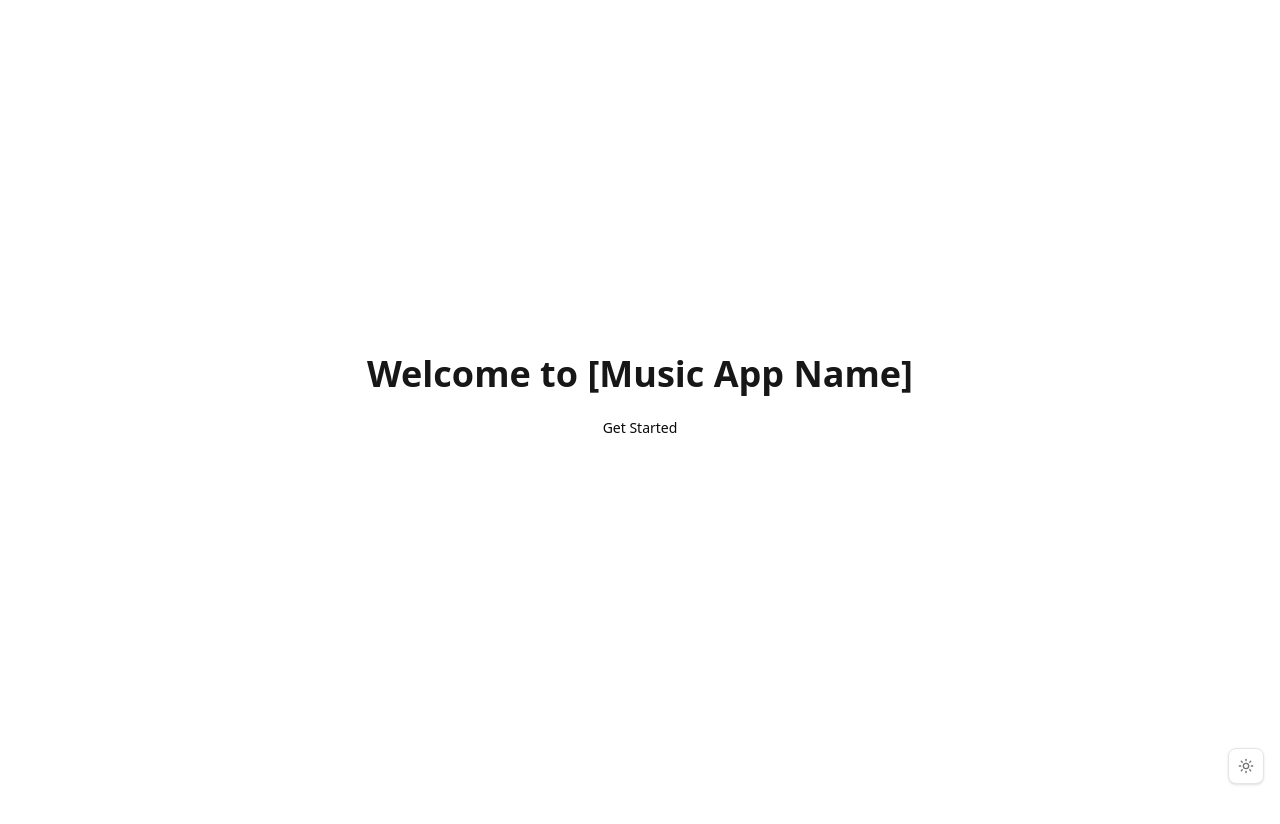
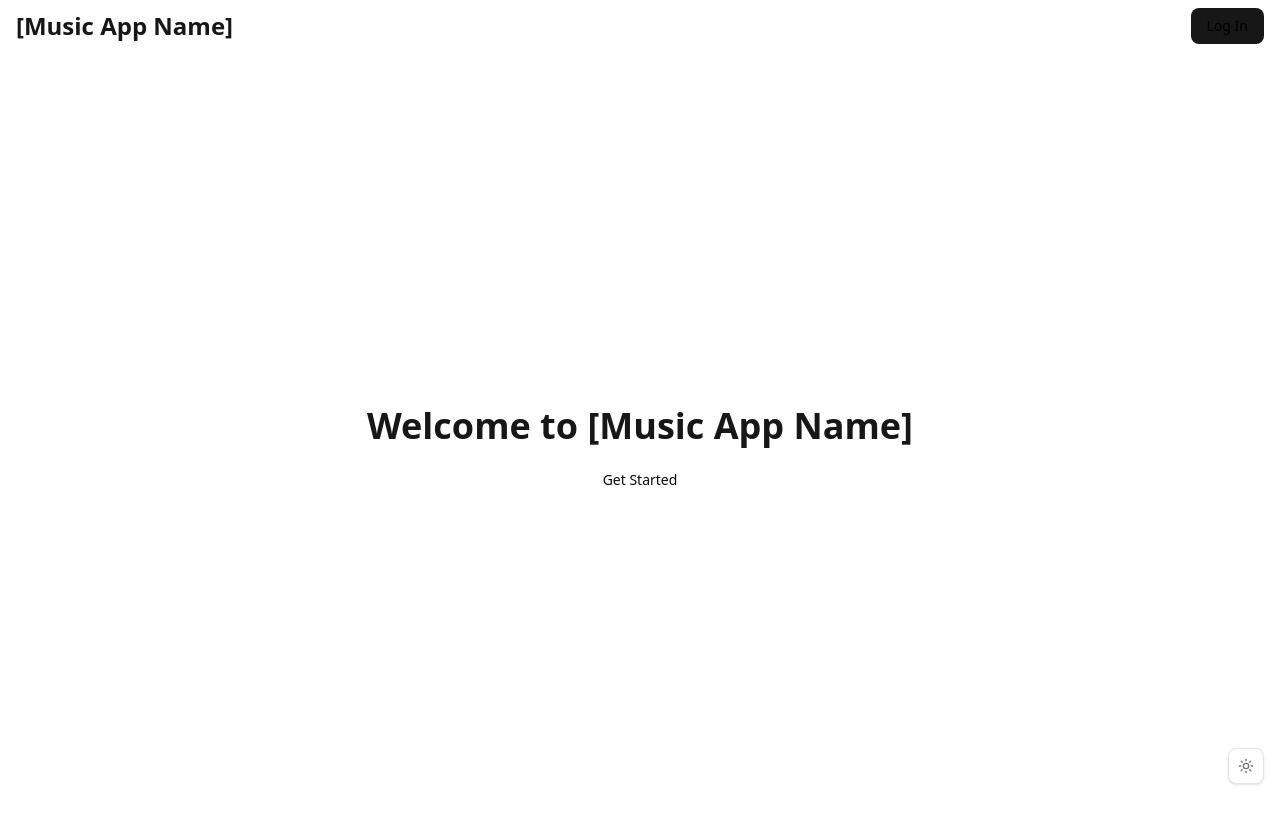
Before and after one commit to bitsatvt/music-app, a Next.js app in the folder frontend/: page / in a window 1280 px wide. Shown: the top 824 px of the page. Before the commit the page ends 800 px from the top, so only its background shows below. Built offline with nearby package versions, Linux system fonts and the light colour scheme.

Commit message:
Navigation between pages + start of documentation for readability

```diff
--- a/frontend/src/app/(pages)/(account)/login/page.tsx
+++ b/frontend/src/app/(pages)/(account)/login/page.tsx
@@ -1,10 +1,14 @@
 import Login from '@/components/pages/AccountGroup/login';
+import Header from '@/components/shared/header';
 
 export default function LoginPage() {
     return (
-        <div className="flex min-h-screen items-center justify-center bg-background px-4">
-            <Login />
-        </div>
+        <>
+            <Header />
+            <div className="flex min-h-screen items-center justify-center bg-background px-4">
+                <Login />
+            </div>
+        </>
     );
 
 };
--- a/frontend/src/app/(pages)/(account)/signup/page.tsx
+++ b/frontend/src/app/(pages)/(account)/signup/page.tsx
@@ -1,10 +1,16 @@
 import Signup from '@/components/pages/AccountGroup/signup';
+import Header from '@/components/shared/header';
+
 
 export default function SignupPage() {
     return (
+        <>
+        <Header />
         <div className="flex min-h-screen items-center justify-center bg-background px-4">
             <Signup />
         </div>
+        </>
+
     );
 
 };
--- a/frontend/src/app/page.tsx
+++ b/frontend/src/app/page.tsx
@@ -1,8 +1,10 @@
 import {LandingPage} from '@/components/pages/LandingPage/landing';
+import Header from '@/components/shared/header';
 
 export default function Landing() {
   return (
     <>
+      <Header />
       <LandingPage />
     </>
   );
--- a/frontend/src/components/pages/AccountGroup/login.tsx
+++ b/frontend/src/components/pages/AccountGroup/login.tsx
@@ -11,24 +11,29 @@ import {
 import { Input } from "@/components/ui/input"
 import { Label } from "@/components/ui/label"
 import { ModeToggle } from "@/components/shared/ModeToggle"
+import Link from "next/link"
 
 export default function LoginCard() {
   return (
     <>
       <Card className="w-full max-w-sm">
         <CardHeader>
+
           <CardTitle>Log in to your account</CardTitle>
+
           <CardDescription>
             Enter your email below to login to your account
           </CardDescription>
+
           <CardAction>
-            <Button variant="link">
-                <a href="signup">
-                    Sign Up
-                </a>
-            </Button>
+            <Link href="/signup">
+              <Button variant="ghost">Sign Up</Button>
+            </Link>
           </CardAction>
+
         </CardHeader>
+
+        {/* Content */}
         <CardContent>
           <form>
             <div className="flex flex-col gap-6">
@@ -56,6 +61,8 @@ export default function LoginCard() {
             </div>
           </form>
         </CardContent>
+
+        {/* Footer */}
         <CardFooter className="flex-col gap-2">
           <Button type="submit" className="w-full">
             Login
@@ -64,12 +71,14 @@ export default function LoginCard() {
             Login with Google
           </Button>
         </CardFooter>
+
       </Card>
 
-
+      {/* Theme Toggle */}
       <div className="fixed bottom-4 right-4 text-sm text-muted-foreground">
         <ModeToggle />
       </div>
+
     </>
   )
 }
--- a/frontend/src/components/pages/AccountGroup/signup.tsx
+++ b/frontend/src/components/pages/AccountGroup/signup.tsx
@@ -11,23 +11,38 @@ import {
 import { Input } from "@/components/ui/input"
 import { Label } from "@/components/ui/label"
 import { ModeToggle } from "@/components/shared/ModeToggle"
+import Link from "next/link"
 
 export default function LoginCard() {
   return (
     <>
       <Card className="w-full max-w-sm">
+
+        {/* Header */}
         <CardHeader>
-        <CardTitle>Create your account</CardTitle>
+
+          <CardTitle>
+            Create your account
+          </CardTitle>
+
           <CardDescription>
             Create your account with your email username and a password.
           </CardDescription>
+
           <CardAction>
-          <Button variant="link">Log In</Button>
+            <Link href="/login">
+              <Button variant="ghost">Log In</Button>
+            </Link>
           </CardAction>
+
         </CardHeader>
+
+        {/* Content */}
         <CardContent>
           <form>
             <div className="flex flex-col gap-6">
+
+              {/* Email Input */}
               <div className="grid gap-2">
                 <Label htmlFor="email">Email</Label>
                 <Input
@@ -37,35 +52,36 @@ export default function LoginCard() {
                   required
                 />
               </div>
+
+              {/* Password Input */}
               <div className="grid gap-2">
+
                 <div className="flex items-center">
                   <Label htmlFor="password">New Password</Label>
                 </div>
+
                 <Input id="password" type="password" placeholder="Create a password" required />
-            </div>
-            <div className="grid gap-2">
                 <Input id="password" type="password" placeholder="Confirm your password" required />
               </div>
+
             </div>
           </form>
         </CardContent>
+
+        {/* Footer */}
         <CardFooter className="flex-col gap-2">
-        <Button type="submit" className="w-full">
-          Create account
-        </Button>
-        <p>
-            or
-        </p>
-        <Button variant="outline" className="w-full">
-          Sign up with Google
-        </Button>
+          <Button type="submit" className="w-full">Create account</Button>
+            <p> or </p>
+          <Button variant="outline" className="w-full">Sign up with Google</Button>
         </CardFooter>
+
       </Card>
 
-
+      {/* Theme Toggle */}
       <div className="fixed bottom-4 right-4 text-sm text-muted-foreground">
         <ModeToggle />
       </div>
+
     </>
   )
 }
--- a/frontend/src/components/pages/LandingPage/header.tsx
+++ /dev/null
@@ -1,14 +0,0 @@
-export default function Header() {
-    return (
-        <header className="w-full px-4 py-2 flex items-center justify-between bg-background dark:bg-background">
-            <div className="text-2xl font-bold text-primary">
-                [Music App Name]
-            </div>
-            <nav className="flex items-center justify-between">
-                <div className="flex items-center space-x-6">
-
-                </div>
-            </nav>
-        </header>
-    )
-}
--- /dev/null
+++ b/frontend/src/components/shared/header.tsx
@@ -0,0 +1,24 @@
+import {Button} from '@/components/ui/button';
+import Link from 'next/link';
+
+
+export default function Header() {
+    return (
+        <header className="w-full px-4 py-2 flex items-center justify-between bg-background dark:bg-background">
+            <div className="text-2xl font-bold text-primary">
+                <Link href="/" className="text-primary ">
+                        [Music App Name]
+                </Link>
+            </div>
+            <nav className="flex items-center justify-between">
+                <div className="flex items-center space-x-6">
+                    <Link href="/login" className="text-primary hover:text-accent transition">
+                        <Button variant="default" className="text-prwwimary text-black hover:text-accent transition">
+                            Log In
+                        </Button>
+                    </Link>
+                </div>
+            </nav>
+        </header>
+    )
+}
```
Also changed, not shown: frontend/src/app/(pages)/(account)/login/note.txt (deleted), frontend/src/app/(pages)/(account)/signup/note.txt (deleted). Lines whose indentation alone changed are shown as unchanged.
